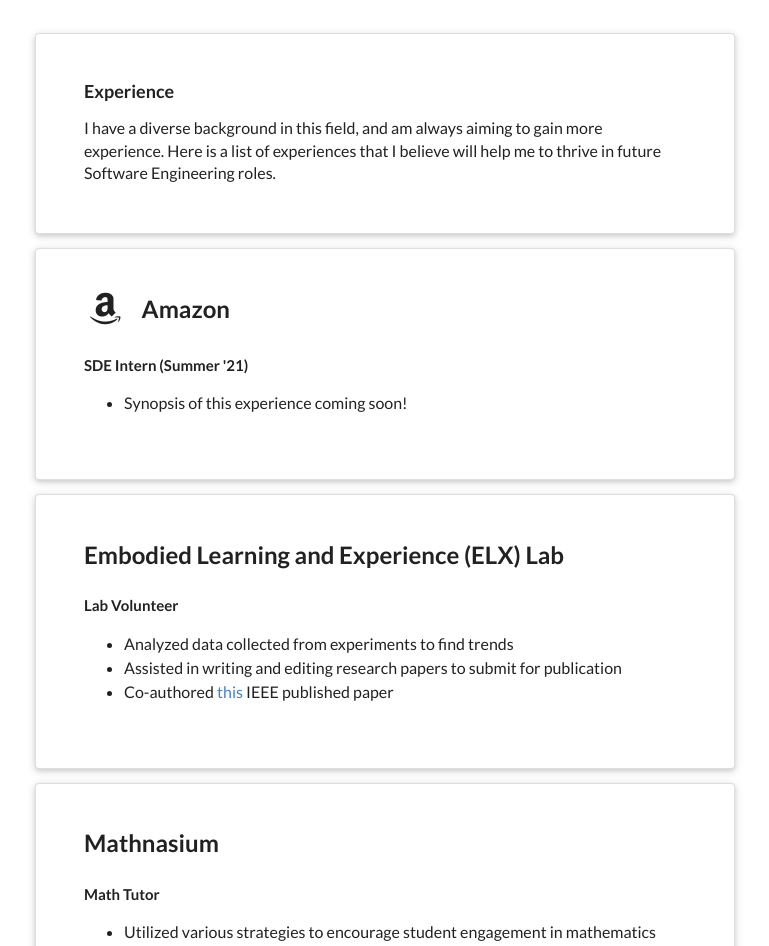
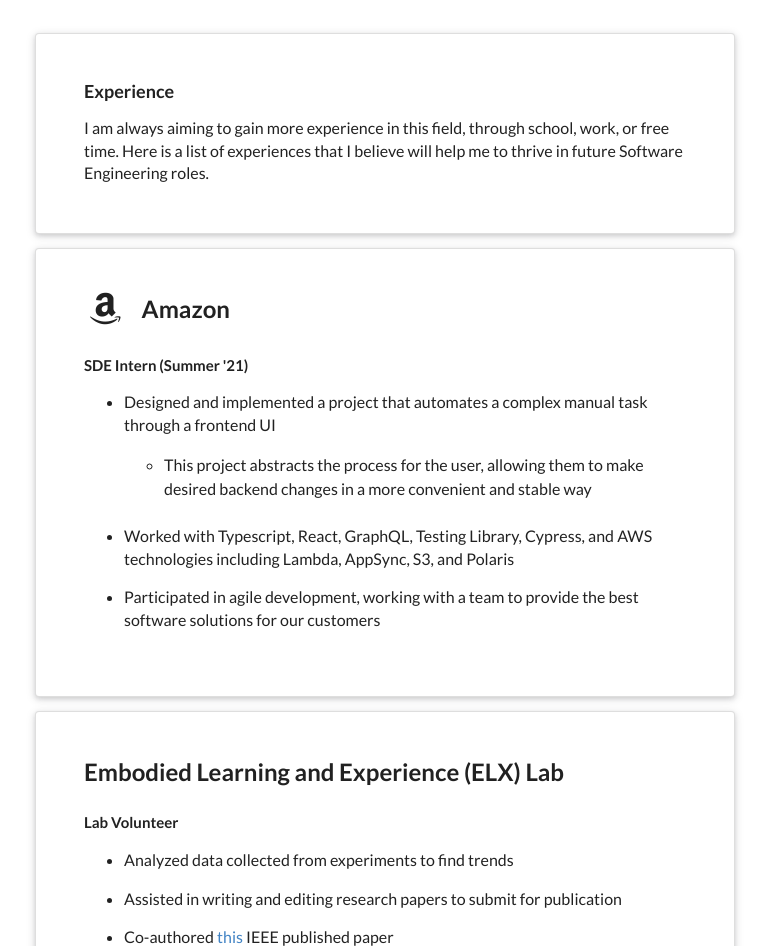
Before and after one commit to ckozlin/react-portfolio, a React (Create React App) app: page /experience in a window 1280 px wide. Shown: the part 46-992 px from the top of the page, without its empty margins (255-1024 px from the left). Built offline with nearby package versions, Linux system fonts and the light colour scheme.

Commit message:
August 2021 text update

```diff
--- a/src/components/About.tsx
+++ b/src/components/About.tsx
@@ -17,16 +17,11 @@
         />
         <p>
           I'm so glad you asked. I am currently a rising junior studying
-          Computer Science at the University of Florida. I have a 3.95 GPA.
+          Computer Science at the University of Florida. I have a 3.96 GPA.
         </p>
         <p>
-          I am very excited to say that I will be interning at Amazon this
-          summer!
-        </p>
-        <p>
-          I will be working in Denver as a Software Development Engineer (SDE)
-          and I cannot wait! In fact, part of the reason for building this
-          website is to prepare for the internship.
+          This past summer (2021), I interned with Amazon in Denver as a
+          Software Development Engineer and plan to return next summer.
         </p>
       </div>
       <div className="ui raised very padded text container segment">
@@ -91,8 +86,8 @@
           </div>
           <div className="item">
             <div className="ui vertical buttons">
-              <ButtonList label="Dogs ^" type="inverted orange" />
-              <ButtonList label="Television" type="inverted orange" />
+              <ButtonList label="Dogs" type="inverted orange" />
+              <ButtonList label="Disc Golf" type="inverted orange" />
               <ButtonList label="Music" type="inverted orange" />
             </div>
           </div>
--- a/src/components/Experience.tsx
+++ b/src/components/Experience.tsx
@@ -7,9 +7,9 @@
       <div className="ui raised very padded text container segment">
         <h3 className="ui header">Experience</h3>
         <p>
-          I have a diverse background in this field, and am always aiming to
-          gain more experience. Here is a list of experiences that I believe
-          will help me to thrive in future Software Engineering roles.
+          I am always aiming to gain more experience in this field, through
+          school, work, or free time. Here is a list of experiences that I
+          believe will help me to thrive in future Software Engineering roles.
         </p>
       </div>
       <div className="ui raised very padded text container segment">
@@ -20,7 +20,22 @@
         <h4 className="ui header">SDE Intern (Summer '21)</h4>
 
         <ul>
-          <li>Synopsis of this experience coming soon!</li>
+          {CreateListItem(
+            "Designed and implemented a project that automates a complex manual task through a frontend UI"
+          )}
+          <ul>
+            <li>
+              This project abstracts the process for the user, allowing them to
+              make desired backend changes in a more convenient and stable way
+            </li>
+          </ul>
+          <br />
+          {CreateListItem(
+            "Worked with Typescript, React, GraphQL, Testing Library, Cypress, and AWS technologies including Lambda, AppSync, S3, and Polaris"
+          )}
+          {CreateListItem(
+            "Participated in agile development, working with a team to provide the best software solutions for our customers"
+          )}
         </ul>
       </div>
       <div className="ui raised very padded text container segment">
@@ -29,11 +44,13 @@
         </h2>
         <h4 className="ui header">Lab Volunteer</h4>
         <ul>
-          <li>Analyzed data collected from experiments to find trends</li>
-          <li>
-            Assisted in writing and editing research papers to submit for
-            publication
-          </li>
+          {CreateListItem(
+            "Analyzed data collected from experiments to find trends"
+          )}
+          {CreateListItem(
+            "Assisted in writing and editing research papers to submit for publication"
+          )}
+          <p>
             <li>
               Co-authored{" "}
               <a href="https://ieeexplore.ieee.org/abstract/document/9090481">
@@ -41,24 +58,31 @@
               </a>{" "}
               IEEE published paper
             </li>
+          </p>
         </ul>
       </div>
       <div className="ui raised very padded text container segment">
         <h2 className="ui header">Mathnasium</h2>
         <h4 className="ui header">Math Tutor</h4>
         <ul>
-          <li>
-            Utilized various strategies to encourage student engagement in
-            mathematics
-          </li>
-          <li>
-            Tutored multiple students at a time, responsible for their progress
-            and understanding
-          </li>
+          {CreateListItem(
+            "Utilized various strategies to encourage student engagement in mathematics"
+          )}
+          {CreateListItem(
+            "Tutored multiple students at a time, responsible for their progress and understanding"
+          )}
         </ul>
       </div>
     </div>
   );
 }
 
+function CreateListItem(text: string) {
+  return (
+    <p>
+      <li>{text}</li>
+    </p>
+  );
+}
+
 export default Experience;
```
Lines whose indentation alone changed are shown as unchanged.
